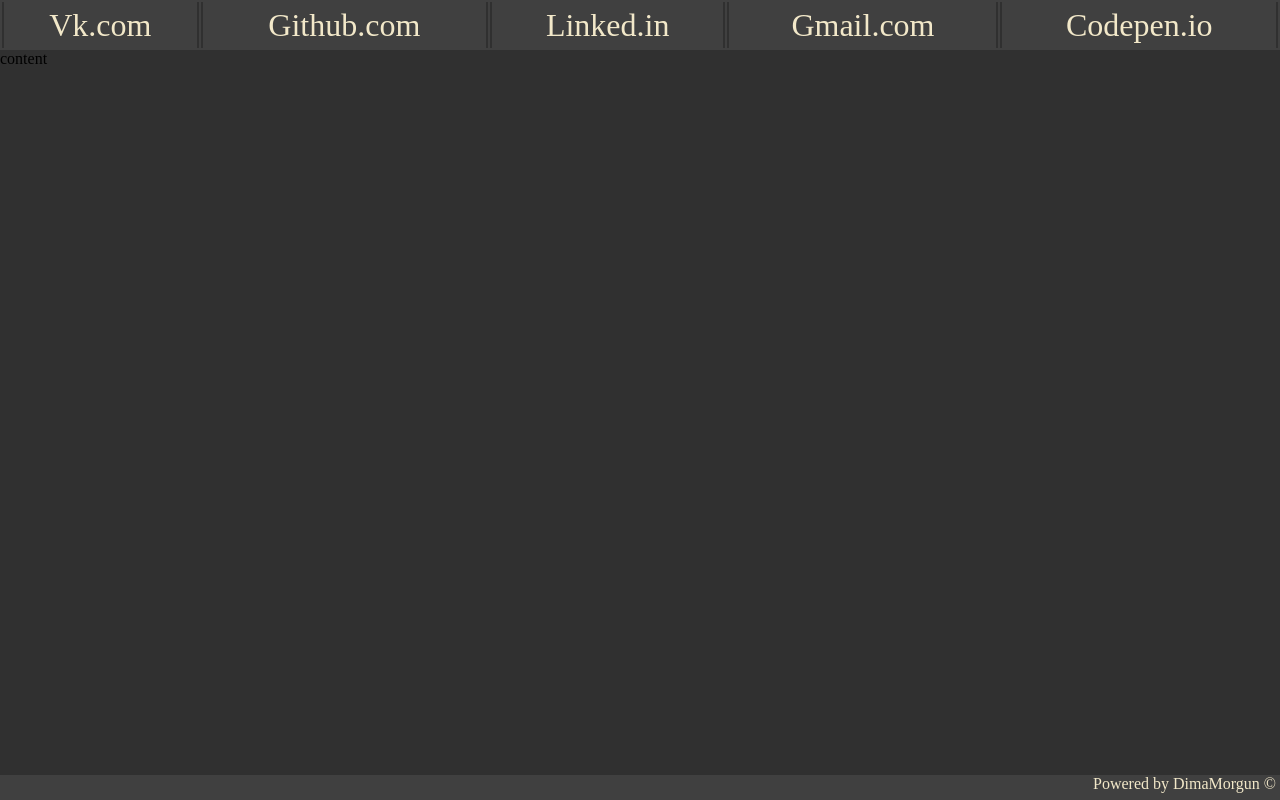
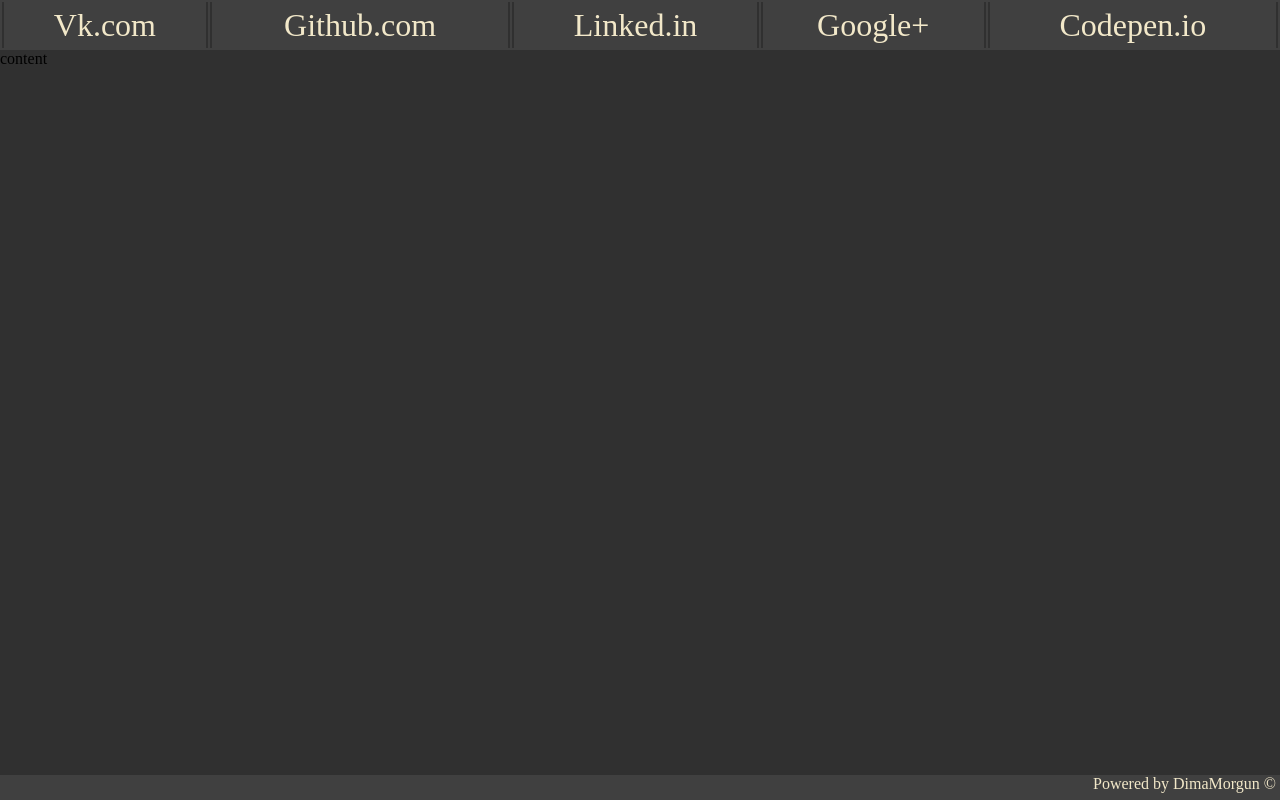
Before and after one commit to DimaMorgun/dimamorgun.github.io, a plain HTML site: page Daft Punk Hero/index.html in a window 1280 px wide. Drawn offline with Linux system fonts and the light colour scheme; a web font is replaced by a local one.

Commit message:
Link test

```diff
--- a/Daft Punk Hero/index.html
+++ b/Daft Punk Hero/index.html
@@ -11,11 +11,11 @@
     <header>
       <table>
         <tr>
-          <td>Vk.com</td>
-          <td>Github.com</td>
-          <td>Linked.in</td>
-          <td>Gmail.com</td>
-          <td>Codepen.io</td>
+          <td><a href="https://vk.com/morgundima">Vk.com</a></td>
+          <td><a href="https://github.com/DimaMorgun">Github.com</td>
+          <td><a href="https://www.linkedin.com/in/dima-morgun-08777610a?trk=hp-identity-name">Linked.in</td>
+          <td><a href="https://plus.google.com/u/0/113902567913854173583">Google+</td>
+          <td><a href="http://codepen.io/DimaMorgun/">Codepen.io</td>
         </tr>
       </table>
     </header>
--- a/Daft Punk Hero/scripts/main.js
+++ b/Daft Punk Hero/scripts/main.js
@@ -4,7 +4,7 @@ var audio = new Audio();
 function play(){
   audio.src = "media/Daft Punk.mp3"
   audio.volume = 0.7;
-  audio.play();
+  //audio.play();
 }
 
 function pause() {
--- a/Daft Punk Hero/stylesheets/style.css
+++ b/Daft Punk Hero/stylesheets/style.css
@@ -1,3 +1,12 @@
+a{
+  text-decoration:none;
+  color: #F2E8C9;
+}
+
+a:hover{
+  color: rgb(64, 64, 64);
+}
+
 body{
   background-color: rgb(48, 48, 48);
   margin: auto;
@@ -8,7 +17,6 @@ header{
   background-color: rgb(64, 64, 64);
   height: 50px;
   width: 100%;
-  color: #F2E8C9;
   text-align: center;
   position: fixed;
   top: 0;
@@ -49,5 +57,4 @@ td{
 
 td:hover{
   background-color: #F2E8C9;
-  color: rgb(64, 64, 64);
 }
```
